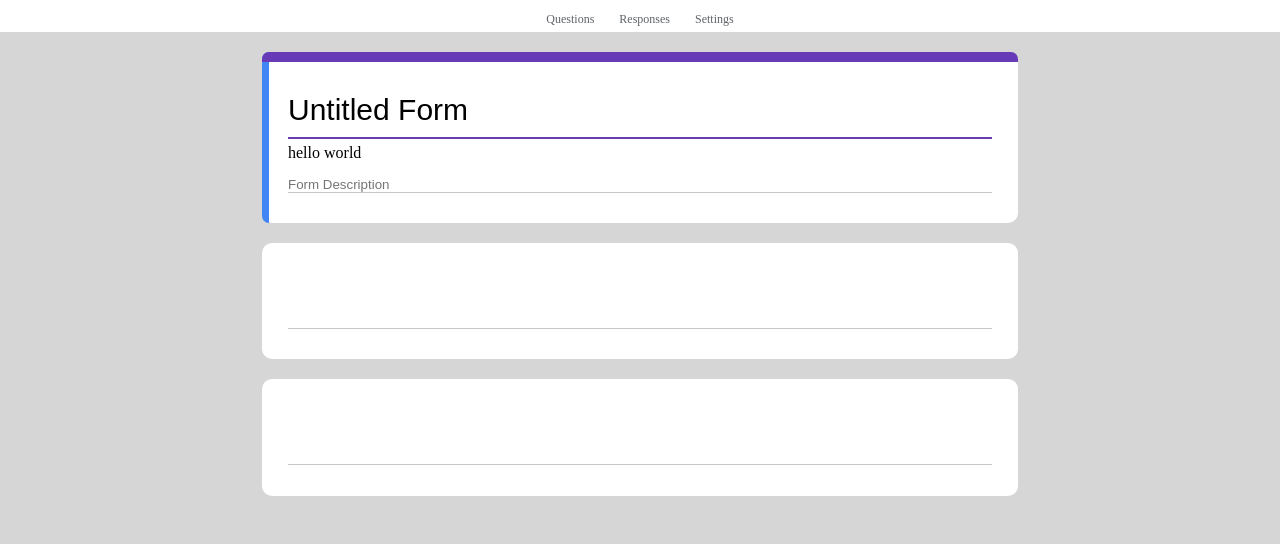
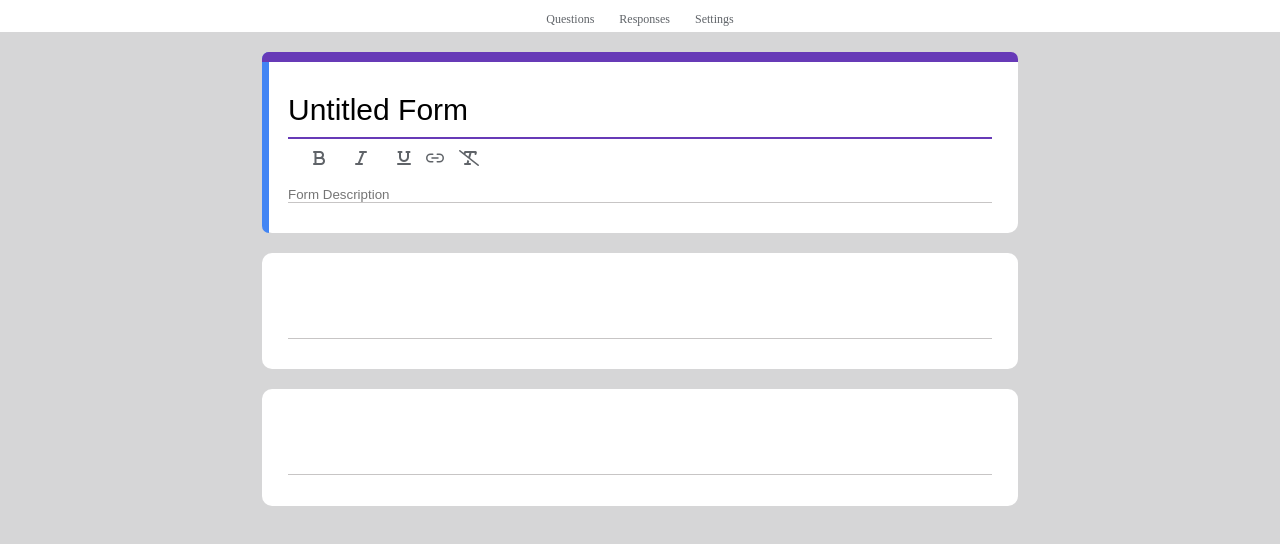
Before and after one commit to niloy8/G-FORM, a website: page Html/form.html in a window 1280 px wide. Both pictures are taken after a click on the element 640 px from the left and 180 px from the top of the page. Shown: the part 52-596 px from the top of the page. Drawn offline with Linux system fonts and the light colour scheme.

Commit message:
text-formator added

```diff
--- a/Html/form.html
+++ b/Html/form.html
@@ -49,9 +49,9 @@
         <div class="create-form">
             <div class="form-description">
                 <input type="text">
-                <div class="dynamic-container"></div>
-                <input type="text" placeholder="Form Description">
-                <div class="dynamic-container"></div>
+
+                <input id="description-formatting" type="text" placeholder="Form Description">
+
             </div>
         </div>
         <!-- making question section -->
@@ -59,13 +59,13 @@
             <div class="form-description">
                 <input type="text">
             </div>
-            <div class="dynamic-container"></div>
+
         </div>
         <div class="create-form question-section">
             <div class="form-description">
                 <input type="text">
             </div>
-            <div class="dynamic-container"></div>
+
         </div>
     </form>
     <script src="../js/untitled.js"></script>
--- a/css/form.css
+++ b/css/form.css
@@ -213,3 +213,30 @@ header {
 .title-focused .title-underline {
     visibility: visible;
 }
+
+
+
+/*Daynamic Container for formatting text design */
+
+.daynamic-textformat-div {
+    display: flex;
+    align-items: center;
+    margin-left: 10px;
+}
+
+.daynamic-textformat-div i {
+    color: #5f6368;
+    margin: 6px 15px;
+    font-size: 16px;
+
+}
+
+.daynamic-textformat-div i:hover {
+    color: black;
+    cursor: pointer;
+}
+
+.daynamic-textformat-div svg:hover {
+    stroke: #000;
+    cursor: pointer;
+}
--- a/js/dynamicContainer.js
+++ b/js/dynamicContainer.js
@@ -1,15 +1,23 @@
 const Input = document.querySelectorAll('.form-description input')
-const daynamicContainer = document.querySelectorAll('.dynamic-container')
-const p = document.createElement('p')
-p.textContent = "hello world"
-p.classList.add('daynamic-div')
+const descriptionFormatting = document.getElementById('description-formatting')
+const formatingDiv = document.createElement('div')
+formatingDiv.innerHTML = `
+
+    <i class="fa-sharp fa-solid fa-bold"></i>
+    <i class="fa-solid fa-italic"></i>
+    <i class="fa-solid fa-underline"></i>
+    <svg xmlns="http://www.w3.org/2000/svg" width="18" height="18" viewBox="0 0 24 24" fill="none"     stroke="#5f6368" stroke-width="2" stroke-linecap="round" stroke-linejoin="round" class="feather feather-link-2"><path d="M15 7h3a5 5 0 0 1 5 5 5 5 0 0 1-5 5h-3m-6 0H6a5 5 0 0 1-5-5 5 5 0 0 1 5-5h3"></path><line x1="8" y1="12" x2="16" y2="12"></line></svg>
+    <i class="fa-solid fa-text-slash"></i>
+
+`
+formatingDiv.classList.add('daynamic-textformat-div')
 let isFocused = false
 
 const handleDaynamicDiv = (e) => {
     if (!isFocused) {
         const target = e.target
-        target.parentNode.insertBefore(p, target.nextSibling)
-        p.style.display = ''
+        target.parentNode.insertBefore(formatingDiv, target.nextSibling)
+        formatingDiv.style.display = ''
         isFocused = true
     }
 }
@@ -17,8 +25,7 @@ const handleDaynamicDiv = (e) => {
 const handleBlur = (ev) => {
     if (isFocused) {
         const pClassname = ev.target.nextSibling
-
-        p.style.display = 'none'
+        formatingDiv.style.display = 'none'
         isFocused = false
     }
 }
```
Also changed, not shown: Images/link-2.svg (added).
